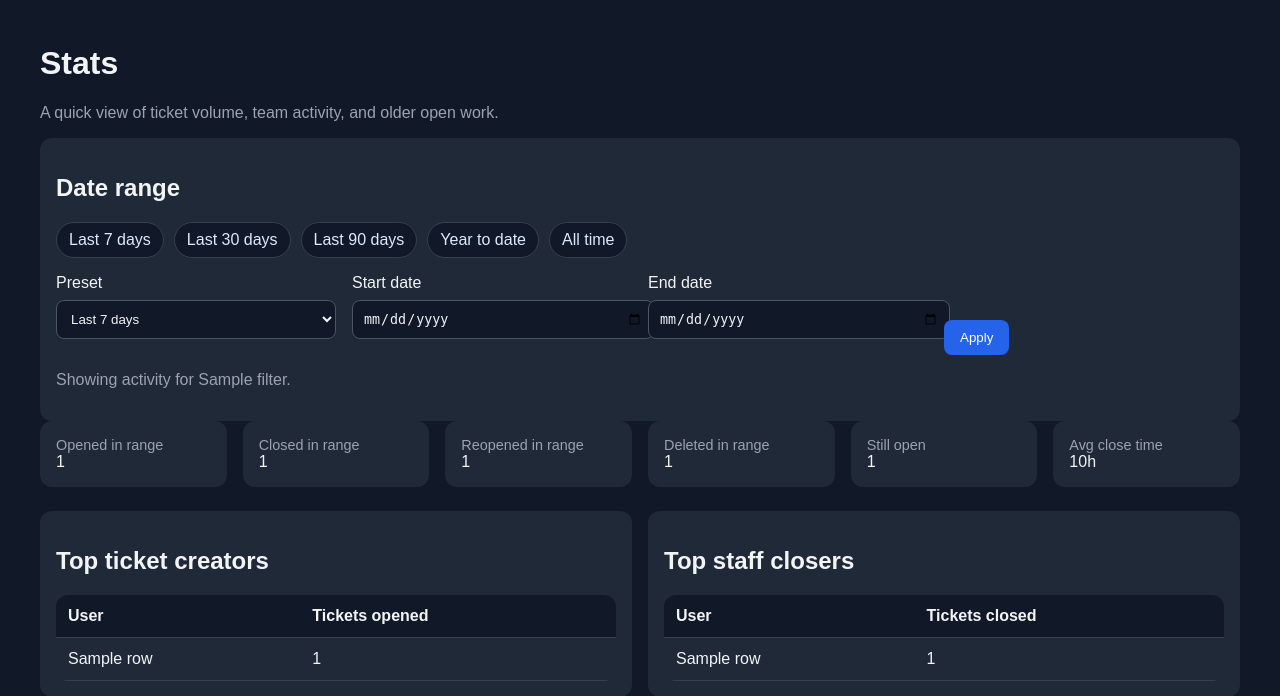
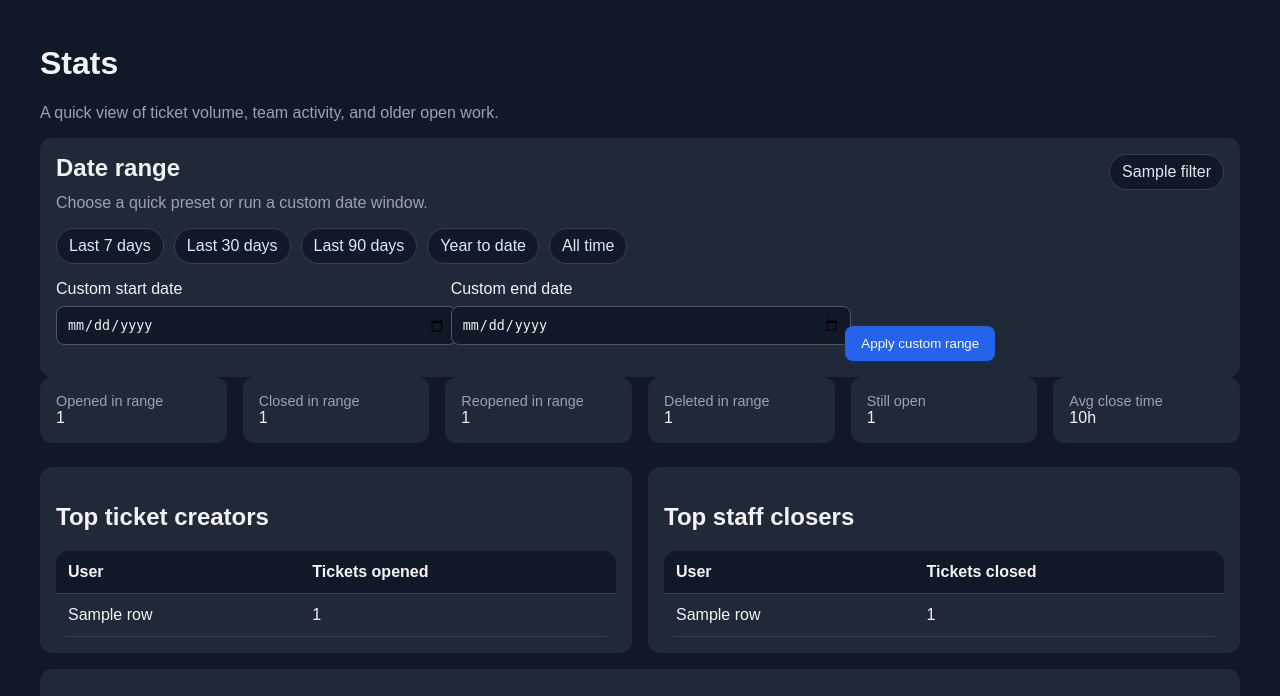
Before and after one commit to unseenmagik/Discord-Ticket-Bot, a FastAPI app: template support_ticket_bot/dashboard/templates/stats.html in a window 1280 px wide. Shown: the part 50-746 px from the top of the page. Run offline with FastAPI, Linux system fonts and the light colour scheme; the template is opened without the code that fills it: most values are stand-ins (such as "Sample title", 1, 10 or a date in 2020); parts of the project's set-up code (start-up, migrations or seed data) failed here and were passed over.

Commit message:
ui: simplify stats page date-range controls
Clean up the dashboard stats page by simplifying the date-range UI, keeping quick preset chips for common ranges, separating custom start/end date inputs into a dedicated custom-range form, and adding a compact active-range summary so the top of the page feels less cluttered and easier to scan.

```diff
--- a/support_ticket_bot/dashboard/templates/base.html
+++ b/support_ticket_bot/dashboard/templates/base.html
@@ -45,6 +45,11 @@
         .chip-row { display:flex; flex-wrap:wrap; gap:10px; margin-bottom:16px; }
         .chip { display:inline-block; padding:8px 12px; border-radius:999px; background:#111827; border:1px solid #374151; color:#dbeafe; }
         .chip.active { background:#1d4ed8; border-color:#2563eb; color:#eff6ff; }
+        .section-title { margin:0 0 12px; }
+        .tight-muted { color:#9ca3af; margin:0 0 16px; }
+        .card-header { display:flex; justify-content:space-between; gap:16px; align-items:flex-start; margin-bottom:16px; }
+        .card-header p { margin:0; }
+        .summary-pill { display:inline-block; padding:8px 12px; border-radius:999px; background:#111827; border:1px solid #374151; color:#e5e7eb; white-space:nowrap; }
     </style>
 </head>
 <body>
--- a/support_ticket_bot/dashboard/templates/stats.html
+++ b/support_ticket_bot/dashboard/templates/stats.html
@@ -4,7 +4,13 @@
 <p class="muted">A quick view of ticket volume, team activity, and older open work.</p>
 
 <div class="card">
-    <h2>Date range</h2>
+    <div class="card-header">
+        <div>
+            <h2 class="section-title">Date range</h2>
+            <p class="tight-muted">Choose a quick preset or run a custom date window.</p>
+        </div>
+        <div class="summary-pill">{{ filters.label }}</div>
+    </div>
     <div class="chip-row">
         <a class="chip {% if filters.selected == '7d' %}active{% endif %}" href="/stats?range=7d">Last 7 days</a>
         <a class="chip {% if filters.selected == '30d' %}active{% endif %}" href="/stats?range=30d">Last 30 days</a>
@@ -13,30 +19,19 @@
         <a class="chip {% if filters.selected == 'all' %}active{% endif %}" href="/stats?range=all">All time</a>
     </div>
     <form method="get" action="/stats" class="inline-form">
+        <input type="hidden" name="range" value="custom">
         <div>
-            <label for="range">Preset</label>
-            <select id="range" name="range">
-                <option value="7d" {% if filters.selected == '7d' %}selected{% endif %}>Last 7 days</option>
-                <option value="30d" {% if filters.selected == '30d' %}selected{% endif %}>Last 30 days</option>
-                <option value="90d" {% if filters.selected == '90d' %}selected{% endif %}>Last 90 days</option>
-                <option value="year" {% if filters.selected == 'year' %}selected{% endif %}>Year to date</option>
-                <option value="all" {% if filters.selected == 'all' %}selected{% endif %}>All time</option>
-                <option value="custom" {% if filters.selected == 'custom' %}selected{% endif %}>Custom</option>
-            </select>
-        </div>
-        <div>
-            <label for="start_date">Start date</label>
+            <label for="start_date">Custom start date</label>
             <input id="start_date" name="start_date" type="date" value="{{ filters.start_date }}">
         </div>
         <div>
-            <label for="end_date">End date</label>
+            <label for="end_date">Custom end date</label>
             <input id="end_date" name="end_date" type="date" value="{{ filters.end_date }}">
         </div>
         <div>
-            <button type="submit">Apply</button>
+            <button type="submit">Apply custom range</button>
         </div>
     </form>
-    <p class="muted">Showing activity for {{ filters.label }}.</p>
 </div>
 
 <div class="cards">
```
